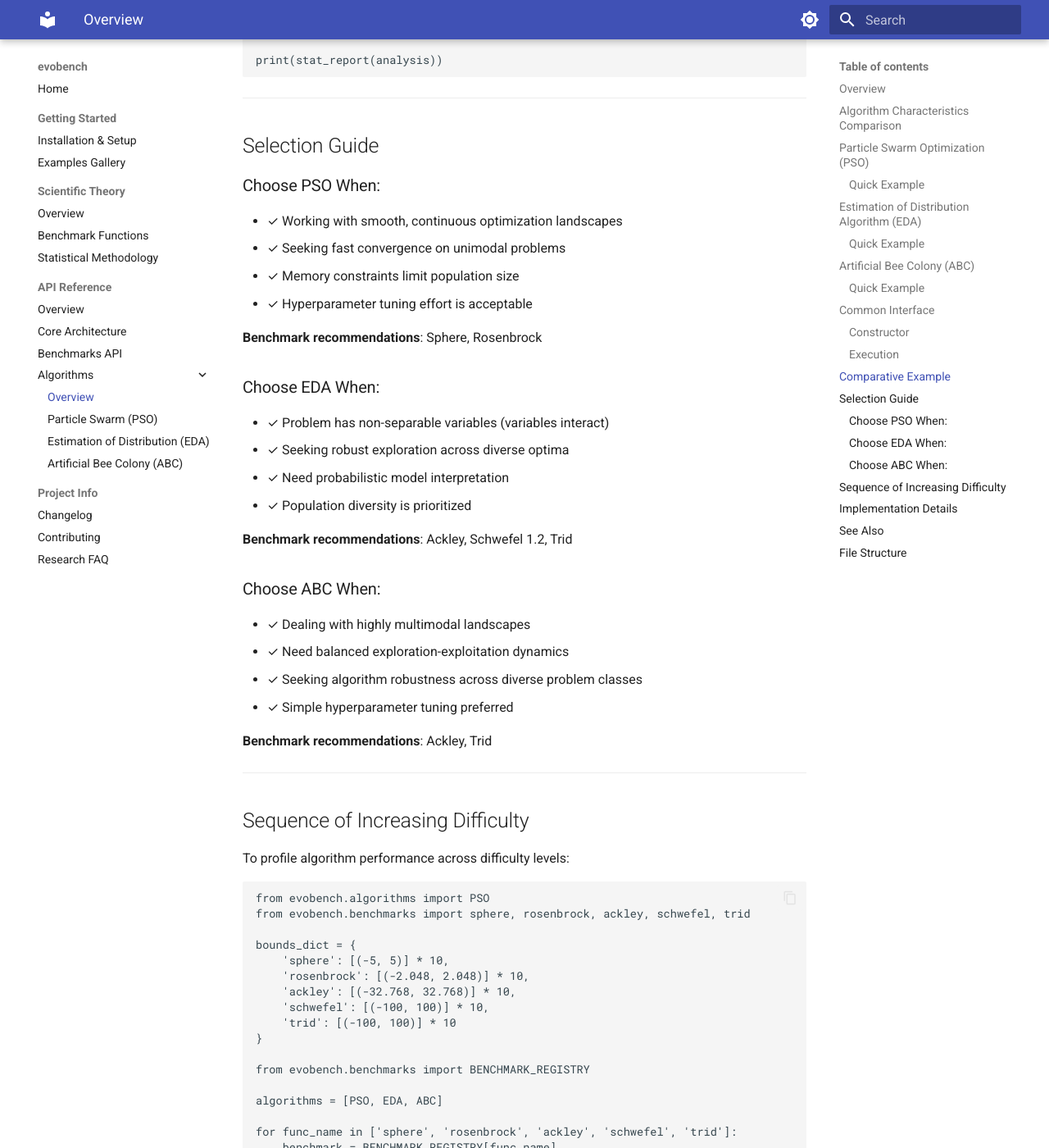
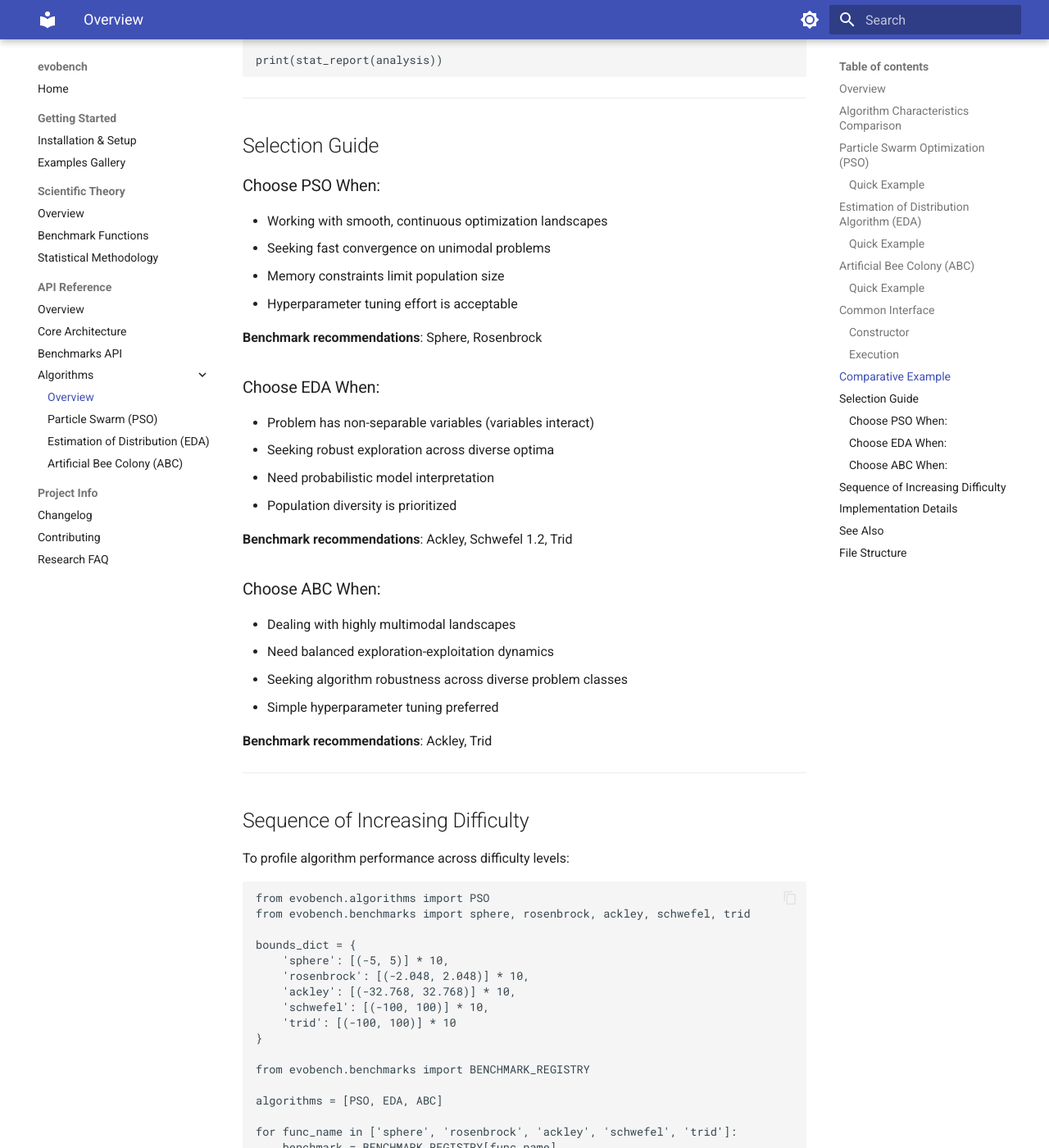
Before and after one commit to NewtonGomez/evobench, an MkDocs documentation site: the page built from docs/reference/algorithms/index.md, in a window 1280 px wide and 1400 px high, scrolled down 3457 px. Shown: the whole window at 82% size. Built offline with MkDocs 1.6.1 and Material for MkDocs 9.7.7, drawn with Linux system fonts in a browser that asks for light colours.

```diff
--- a/docs/reference/algorithms/index.md
+++ b/docs/reference/algorithms/index.md
@@ -160,26 +160,26 @@ print(stat_report(analysis))
 ## Selection Guide
 
 ### Choose PSO When:
-- ✓ Working with smooth, continuous optimization landscapes
-- ✓ Seeking fast convergence on unimodal problems
-- ✓ Memory constraints limit population size
-- ✓ Hyperparameter tuning effort is acceptable
+- Working with smooth, continuous optimization landscapes
+- Seeking fast convergence on unimodal problems
+- Memory constraints limit population size
+- Hyperparameter tuning effort is acceptable
 
 **Benchmark recommendations**: Sphere, Rosenbrock
 
 ### Choose EDA When:
-- ✓ Problem has non-separable variables (variables interact)
-- ✓ Seeking robust exploration across diverse optima
-- ✓ Need probabilistic model interpretation
-- ✓ Population diversity is prioritized
+- Problem has non-separable variables (variables interact)
+- Seeking robust exploration across diverse optima
+- Need probabilistic model interpretation
+- Population diversity is prioritized
 
 **Benchmark recommendations**: Ackley, Schwefel 1.2, Trid
 
 ### Choose ABC When:
-- ✓ Dealing with highly multimodal landscapes
-- ✓ Need balanced exploration-exploitation dynamics
-- ✓ Seeking algorithm robustness across diverse problem classes
-- ✓ Simple hyperparameter tuning preferred
+- Dealing with highly multimodal landscapes
+- Need balanced exploration-exploitation dynamics
+- Seeking algorithm robustness across diverse problem classes
+- Simple hyperparameter tuning preferred
 
 **Benchmark recommendations**: Ackley, Trid
 
```
Also changed, not shown: README.md (+3 -3 lines), docs/EXAMPLES_GALLERY.md (+1 -1 lines), docs/faq/TROUBLESHOOTING.md (+2 -2 lines), docs/getting-started/SETUP_CONFIG.md (+1 -1 lines), docs/index.md (+1 -1 lines), pyproject.toml (+8 -20 lines), src/evobench/__init__.py (+12 -12 lines), 1 other file.
